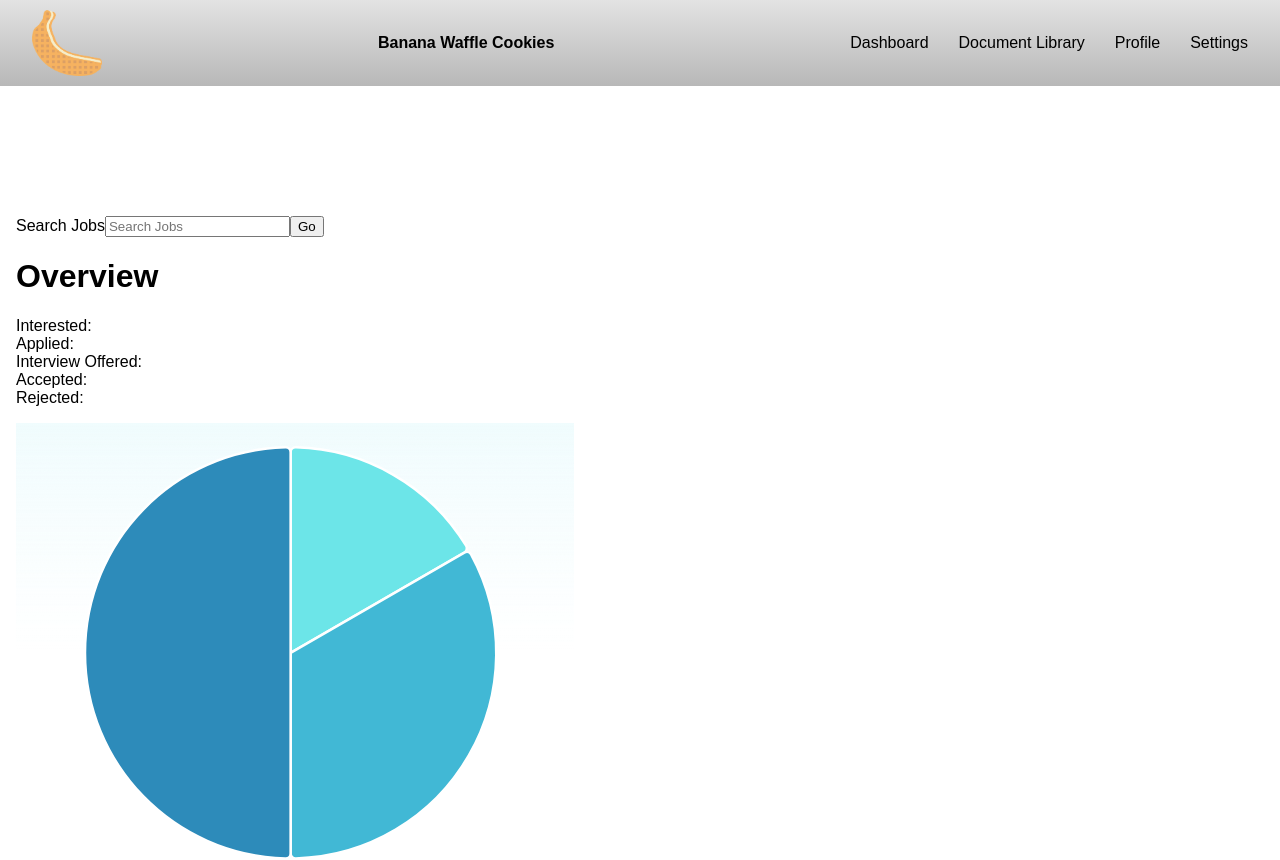
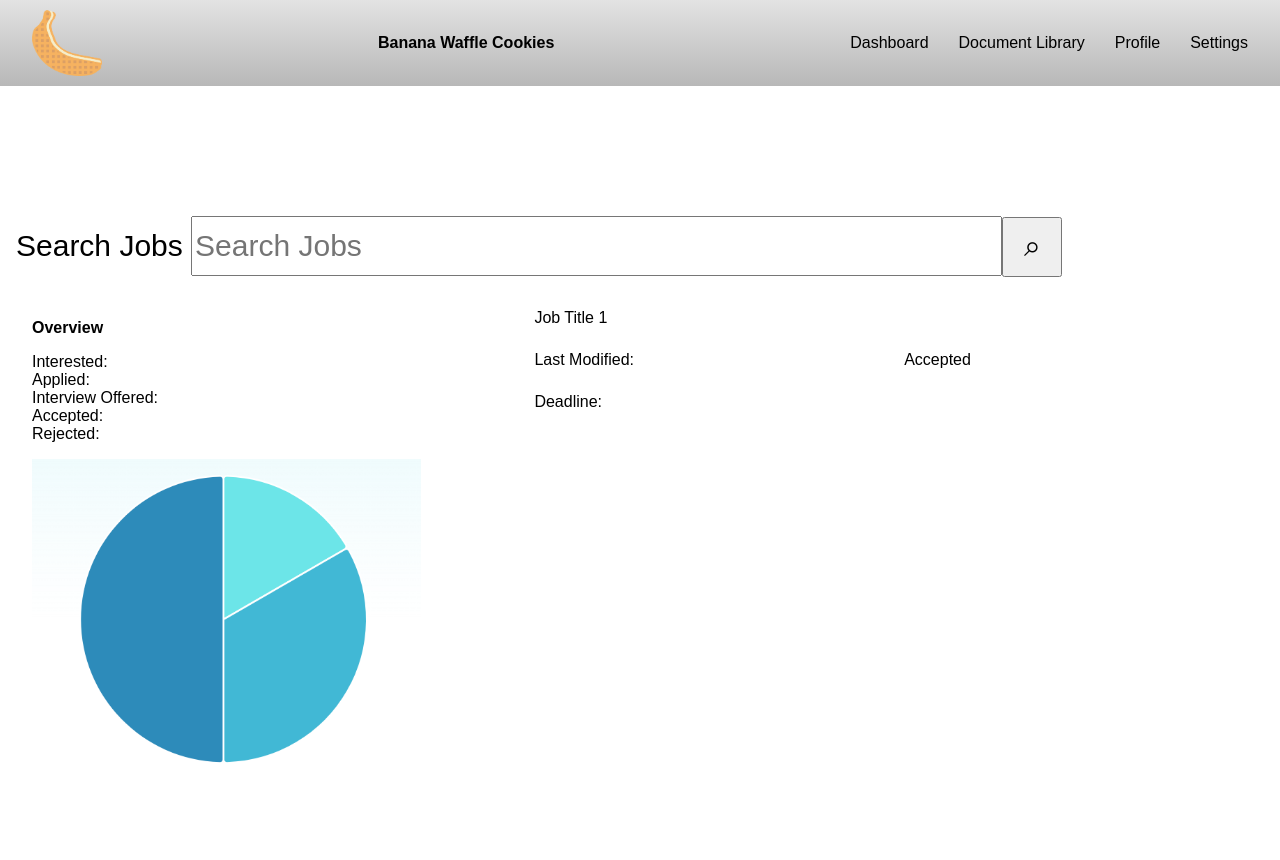
Before and after one commit to AtomicPhoenix/BananaWaffleCookies, a Vue app in the folder frontend/: page /dashboard in a window 1280 px wide. Shown: the top 860 px of the page. Built offline with nearby package versions, Linux system fonts and the light colour scheme.

Commit message:
basic skeleton for dashboard with job listing, very low attempt of styling, just so the structure is established so that backend and db can get to work

```diff
--- a/frontend/src/assets/css/dashboard.css
+++ b/frontend/src/assets/css/dashboard.css
@@ -2,22 +2,95 @@
 
 /* Search Box */
 .search-box{
+    margin-bottom: 2rem;
+    font-size: clamp(30px,2vh,14px);
+}
+
+.search-label{
 
 }
 
+.search-bar{
+    height: 60px;
+    width: 65%;
+    font-size: clamp(30px,2vh,14px);
+}
+
+.search-unicode{
+    height: 60px;
+    width: 60px;
+    font-size: clamp(30px,2vh,14px);
+}
+/* Job Information Row */
+.job-info{
+    display: flex;
+    flex-direction: row;
+    width: 100%;
+}
 /* Overview Box */
 .overview{
-
+    width:40%;
+    padding-left: 1rem;
+    padding-right: 1rem;
 }
 
 .overview-title{
-
+    font-size: clamp(16px,1vw,32px);
 }
 
 .overview-items{
+    font-size: clamp(16px,1vw,32px);
+}
+
+img {
+    min-width: 150px;
+    min-height: 100px;
+    max-width: 80%;
+    height: auto;
+    display: block;
+    align-items: center;
+    justify-content: center;
+}
+
+/* Job List Box */
+.job-list{
+    width:60%;
+    display:flex;
+    flex-direction: column;
+}
+
+.job-listing{
+    display: grid;
+    grid-template-columns: 1fr 1fr;
+    grid-template-rows: repeat(3, 2rem);
+    gap: 10px;
+}
+.job-listing.left{
+    background: #ccc;
+}
+.job-listing.right{
+    grid-column: 2;
+    grid-row: 1 / 4;
+
+    display: flex;
+    align-items: center;     /* vertical center */
+    justify-content: center; /* horizontal center */
+    text-align: center;
+    background: #999;
+}
+
+.top { grid-column: 1; grid-row: 1; }
+.mid {
+    .right{
+        grid-column: 1;
+    }
+    .left{
+        grid-column: 2;
+    }
+    grid-row: 2;
+}
+.bot { grid-column: 1; grid-row: 3; }
+
+.listing-status-button{
 
 }
-
-.pie-template{
-
-}
--- a/frontend/src/pages/dashboard.vue
+++ b/frontend/src/pages/dashboard.vue
@@ -4,11 +4,12 @@
       <!-- Search Bar to Query Job Information -->
       <div class="search-box">
         <form action="backend.go" method="get">
-            <label for="job-search">Search Jobs</label>
-            <input type="search" id="site-search" name="query" placeholder="Search Jobs">
-            <button type="submit">Go</button>
+            <label class="search-label" for="job-search">Search Jobs  </label>
+            <input class="search-bar" type="search" id="site-search" name="query" placeholder="Search Jobs">
+            <button class="search-unicode" type="submit">⌕</button>
         </form>
       </div>
+      <div class="job-info">
         <!-- Pie Chart Overview of Job Information, Later Sprint Implementation -->
         <div class="overview">
             <h1 class="overview-title"> Overview </h1>
@@ -19,7 +20,7 @@
                 Accepted: <br>
                 Rejected: <br>
             </p>
-        <RouterLink to="/" class="pie-templete">
+            <RouterLink to="/" class="pie-template">
             <img src="/images/pie-template.png" alt="pie">
             </RouterLink>
         </div>
@@ -27,11 +28,13 @@
         <div class="job-list">
                 <!-- Needs to be created of internal database information, template for now -->
                 <div class="job-listing">
-                <h1> Job Title 1 </h1>
-                <p> Last Modified:  </p>
-                <p> Deadline: </p>
+                    <div class="left top">Job Title 1</div>
+                    <div class="left mid">Last Modified: </div>
+                    <div class="left bot">Deadline: </div>
+
+                    <div class="listing-status-button right mid">Accepted </div>
                 </div>
-            <h1 class="listing-status-button"> Accepted </h1>
+        </div>
       </div>
     </body>
   </main>
```
Lines whose indentation alone changed are shown as unchanged.
